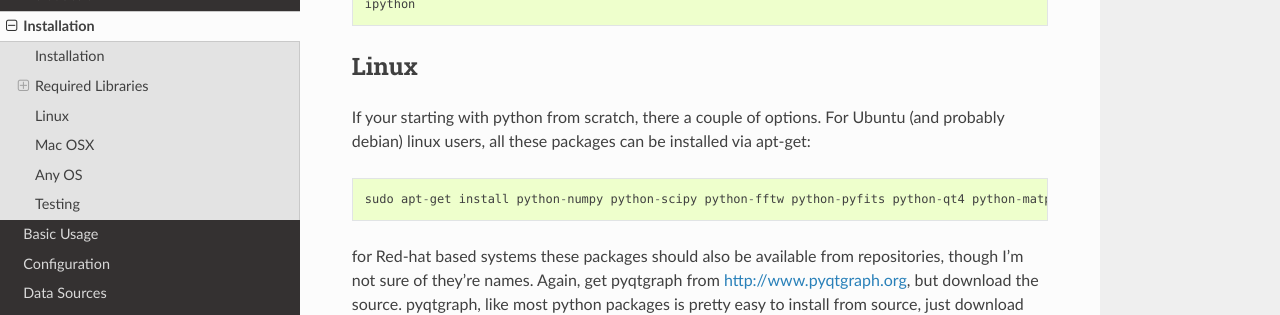
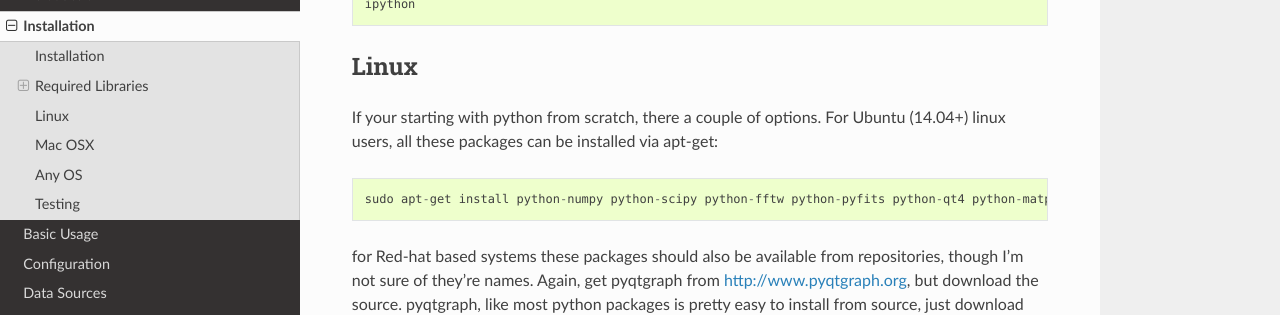
Before and after one commit to AOtools/soapy, a Sphinx documentation site: the page built from doc/source/install.rst, in a window 1280 px wide and 900 px high, scrolled down 1435 px. Shown: the part 150-465 px from the top of the window. Built offline with Sphinx 7.4.7 and the Read the Docs theme 2.0.0, drawn with Linux system fonts in a browser that asks for light colours; pages that are not in the unit, such as notebooks, are missing from menus.

Commit message:
Update install.rst

```diff
--- a/doc/source/install.rst
+++ b/doc/source/install.rst
@@ -65,7 +65,7 @@ for gui
 =====
 Linux
 =====
-If your starting with python from scratch, there a couple of options. For Ubuntu (and probably debian) linux users, all these packages can be installed via apt-get::
+If your starting with python from scratch, there a couple of options. For Ubuntu (14.04+) linux users, all these packages can be installed via apt-get::
 
     sudo apt-get install python-numpy python-scipy python-fftw python-pyfits python-qt4 python-matplotlib ipython ipython-qtconsole python-pyqtgraph
 
```
